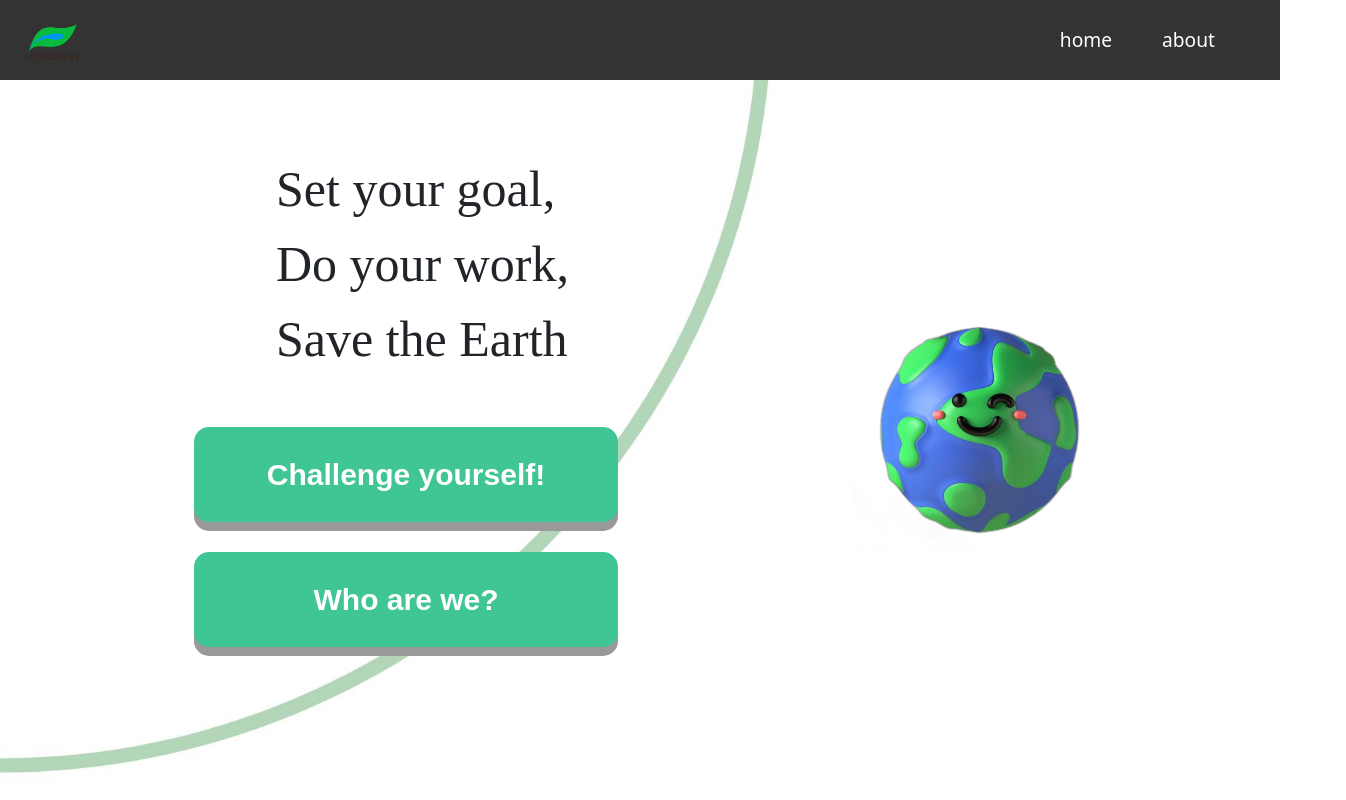
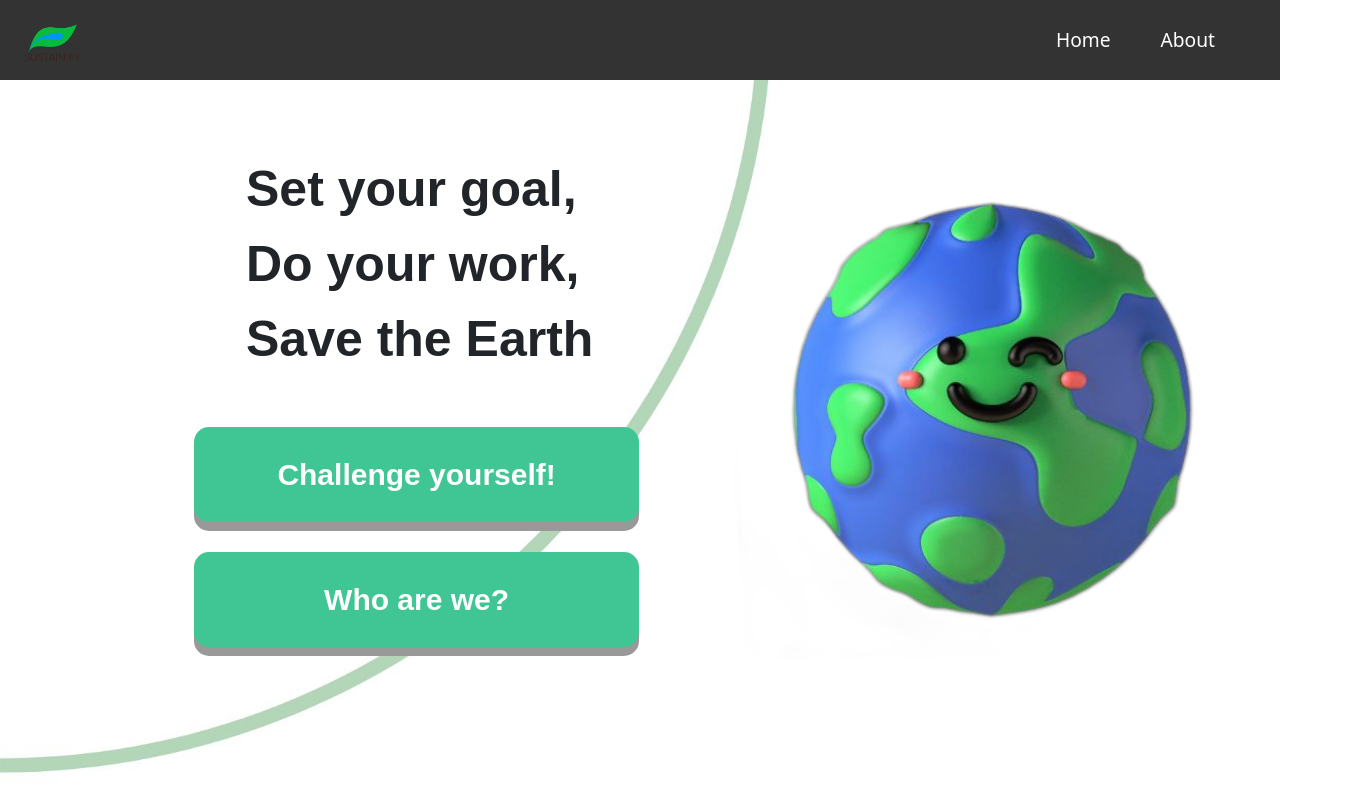
Before and after one commit to hyt152004/Sustainify, a React (Create React App) app: page /home in a window 1280 px wide. Shown: the whole page, 1346 px wide, since content can reach past the window. Built offline with nearby package versions, Linux system fonts and the light colour scheme.

Commit message:
arranged home

```diff
--- a/src/components/Navbar.js
+++ b/src/components/Navbar.js
@@ -11,10 +11,10 @@ function Navbar() {
       </Link>
       <ul>
         <li>
-          <Link to="/home">home</Link>
+          <Link to="/home">Home</Link>
         </li>
         <li>
-          <Link to="/about">about</Link>
+          <Link to="/about">About</Link>
         </li>
       </ul>
     </nav>
--- a/src/components/pages/Home.js
+++ b/src/components/pages/Home.js
@@ -2,21 +2,21 @@ import React from "react";
 import "./home.css";
 import { Link } from "react-router-dom";
 import char from "../../images/avatar.png";
-import Container from 'react-bootstrap/Container';
-import Row from 'react-bootstrap/Row';
-import Col from 'react-bootstrap/Col';
+import Container from "react-bootstrap/Container";
+import Row from "react-bootstrap/Row";
+import Col from "react-bootstrap/Col";
 
 function Home() {
   return (
     <Container>
       <div className="homepage">
         <Row>
-          <Col md={6}>
+          <Col md={5}>
             <div className="leftside">
               <div className="title">
-                <ul>Set your goal,</ul>
-                <ul>Do your work,</ul>
-                <ul>Save the Earth</ul>
+                <ul className="titleUL">Set your goal,</ul>
+                <ul className="titleUL">Do your work,</ul>
+                <ul className="titleUL">Save the Earth</ul>
               </div>
               <div className="Buttons">
                 <Link to="/main" className="button">
@@ -28,7 +28,11 @@ function Home() {
               </div>
             </div>
           </Col>
-          <Col md={6} className="d-flex justify-content-center align-items-center">
+          <Col
+            md={6}
+            className="d-flex justify-content-center align-items-center"
+          >
+            <div className="emptySpace"></div>
             <div className="u--pulse">
               <img src={char} alt="character" className="img-fluid" />
             </div>
--- a/src/components/pages/home.css
+++ b/src/components/pages/home.css
@@ -17,18 +17,25 @@
   }
 
   .title {
-    padding-left: 30px;
-    font-family: 'Times New Roman', Times, serif;
+
+    font-family: Arial, Helvetica, sans-serif;
     font-size: 50px;
     text-align: center;
     margin-top: 40px;
     padding-bottom: 30px;
+    width: 500px;
+  }
+
+  .titleUL {
+    font-weight: 550;
+
   }
 
   .Buttons {
     display: flex;
     flex-direction: column;
     gap: 10px;
+    align-content: center;
   }
 
 
@@ -36,6 +43,7 @@
     margin: 0px;
     flex: 1;
     padding-left: 150px;
+
   }
 
   .button {
@@ -113,9 +121,13 @@
     }
   }
 
+.emptySpace {
+  width: 150px;
+}
+
   .u--pulse {
-    padding-left: 200px;
-    margin-top: 100px;
+    margin-top: 60px;
+    width: 1000px;
     -webkit-animation: pulse 2s cubic-bezier(0.445, 0.05, 0.55, 0.95) infinite;
     -moz-animation: pulse 2s cubic-bezier(0.445, 0.05, 0.55, 0.95) infinite;
     -o-animation: pulse 2s cubic-bezier(0.445, 0.05, 0.55, 0.95) infinite;
--- a/src/components/pages/main.css
+++ b/src/components/pages/main.css
@@ -1,4 +1,11 @@
-
+/* main.css */
+container {
+  display: flex;
+  align-items: center;
+  justify-content: center;
+  height: 100vh;
+  margin: 0;
+}
 
 .challengeContainer {
   display: flex;
@@ -10,26 +17,28 @@
   background-color: #07690b;
   color: #fff;
   border: none;
-  border-radius: 10px; /* Slightly increase the border radius for a distinct look */
-  padding: 20px 25px; /* Increase padding for a bigger button */
+  border-radius: 10px;
+  padding: 20px 25px;
   margin-bottom: 15px;
   box-shadow: 0 4px 6px rgba(0, 0, 0, 0.1);
   cursor: pointer;
   transition: background-color 0.3s ease-in-out, transform 0.3s ease-in-out;
-  width: 320px; /* Increase width for a bigger button */
+  width: 320px;
   text-align: center;
-  font-size: 18px; /* Slightly increase font size for better visibility */
+  font-size: 18px;
 }
 
 .challengeGeneratorButton:hover {
-  background-color: #07690b;
+  background-color: #065c0a; /* Darker shade on hover */
   transform: scale(1.05);
 }
 
 .challengeButtonContainer {
-  flex-direction: row;
+  display: flex;
+  flex-wrap: wrap;
+  justify-content: center;
+  gap: 10px;
 }
-
 
 .challengeButton {
   background-color: #4caf50;
@@ -44,9 +53,7 @@
   width: 300px;
   text-align: center;
   font-size: 16px;
-  margin: 10px;
 }
-
 
 .challengeButton:hover {
   background-color: #45a049;
@@ -55,5 +62,11 @@
 
 .challengeButton.selected {
   background-color: black;
-  color: #fff; /* White text for selected button */
+  color: #fff;
 }
+
+.ProgressBarContainer {
+  width: 100%;
+  margin-top: 20px;
+  text-align: center;
+}
```
